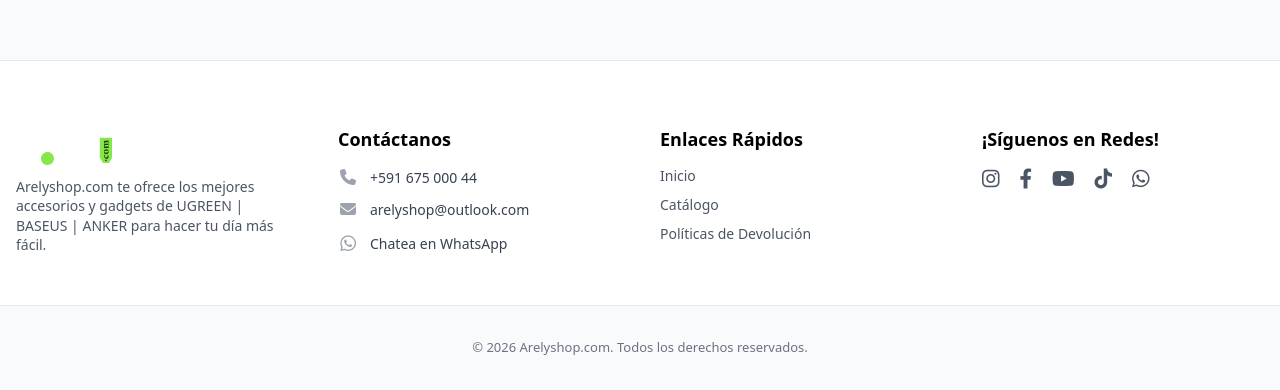
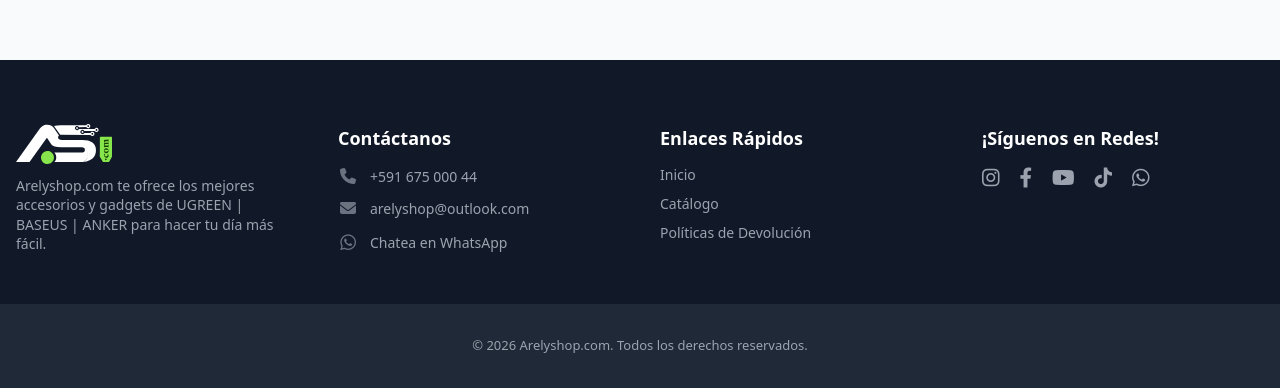
Before and after one commit to arelyshop/xtra, a website: page index.html in a window 1280 px wide. Shown: the part 1356-1746 px from the top of the page. Drawn offline with nearby package versions, Linux system fonts and the light colour scheme.

Commit message:
Update footer.html

```diff
--- a/footer.html
+++ b/footer.html
@@ -1,54 +1,55 @@
-<!-- 8. Footer Principal (Basado en footer.liquid y footer-group.json) -->
-<footer class="bg-white border-t border-gray-200 pt-16 mt-auto">
+<!-- 8. Footer Principal (Oscuro) -->
+<footer class="bg-[#111827] pt-16 mt-auto">
     <!-- Cambiamos a lg:grid-cols-4 para los 4 bloques -->
     <div class="max-w-7xl mx-auto px-4 grid grid-cols-1 md:grid-cols-2 lg:grid-cols-4 gap-10 pb-12">
 
         <!-- Bloque 1: Sobre Nosotros (Logo y Descripción) -->
         <div>
+            <!-- Nota: Si tu logo es oscuro y no se ve sobre este nuevo fondo, podrías necesitar un logo en versión blanca -->
             <img src="images/logo-movil.svg" alt="Arelyshop Logo" class="h-10 mb-3">
-            <p class="text-gray-600 text-[14px] leading-snug">
+            <p class="text-gray-400 text-[14px] leading-snug">
                 Arelyshop.com te ofrece los mejores accesorios y gadgets de UGREEN | BASEUS | ANKER para hacer tu día más fácil.
             </p>
         </div>
 
         <!-- Bloque 2: Contáctanos -->
         <div>
-            <h4 class="font-bold text-lg mb-3 text-black">Contáctanos</h4>
-            <ul class="space-y-2 text-[14px] text-gray-700">
-                <li><a href="tel:+59167500044" class="hover:text-black flex items-center gap-3"><i class="fa-solid fa-phone text-gray-400 text-base w-5 text-center"></i> +591 675 000 44</a></li>
-                <li><a href="mailto:arelyshop@outlook.com" class="hover:text-black flex items-center gap-3"><i class="fa-solid fa-envelope text-gray-400 text-base w-5 text-center"></i> arelyshop@outlook.com</a></li>
-                <li><a href="https://wa.me/59167500044" target="_blank" class="hover:text-black flex items-center gap-3"><i class="fa-brands fa-whatsapp text-gray-400 text-lg w-5 text-center"></i> Chatea en WhatsApp</a></li>
+            <h4 class="font-bold text-lg mb-3 text-white">Contáctanos</h4>
+            <ul class="space-y-2 text-[14px] text-gray-400">
+                <li><a href="tel:+59167500044" class="hover:text-white flex items-center gap-3 transition-colors"><i class="fa-solid fa-phone text-gray-500 text-base w-5 text-center"></i> +591 675 000 44</a></li>
+                <li><a href="mailto:arelyshop@outlook.com" class="hover:text-white flex items-center gap-3 transition-colors"><i class="fa-solid fa-envelope text-gray-500 text-base w-5 text-center"></i> arelyshop@outlook.com</a></li>
+                <li><a href="https://wa.me/59167500044" target="_blank" class="hover:text-white flex items-center gap-3 transition-colors"><i class="fa-brands fa-whatsapp text-gray-500 text-lg w-5 text-center"></i> Chatea en WhatsApp</a></li>
             </ul>
         </div>
 
         <!-- Bloque 3: Enlaces Rápidos -->
         <div>
-            <h4 class="font-bold text-lg mb-3 text-black">Enlaces Rápidos</h4>
-            <ul class="space-y-2 text-[14px] text-gray-600">
-                <li><a href="index.html" class="hover:text-black hover:underline transition-colors">Inicio</a></li>
-                <li><a href="colecciones.html" class="hover:text-black hover:underline transition-colors">Catálogo</a></li>
-                <li><a href="#" class="hover:text-black hover:underline transition-colors">Políticas de Devolución</a></li>
+            <h4 class="font-bold text-lg mb-3 text-white">Enlaces Rápidos</h4>
+            <ul class="space-y-2 text-[14px] text-gray-400">
+                <li><a href="index.html" class="hover:text-white hover:underline transition-colors">Inicio</a></li>
+                <li><a href="colecciones.html" class="hover:text-white hover:underline transition-colors">Catálogo</a></li>
+                <li><a href="#" class="hover:text-white hover:underline transition-colors">Políticas de Devolución</a></li>
             </ul>
         </div>
 
         <!-- Bloque 4: Socials -->
         <div>
-            <h4 class="font-bold text-lg mb-3 text-black">¡Síguenos en Redes!</h4>
+            <h4 class="font-bold text-lg mb-3 text-white">¡Síguenos en Redes!</h4>
 
-            <!-- Redes Sociales usando FontAwesome (que ya tienes instalado) -->
-            <ul class="flex space-x-5 mb-8 text-gray-600">
-                <li><a href="https://instagram.com/arelyshopbo" target="_blank" class="hover:text-black text-xl transition-colors block"><i class="fa-brands fa-instagram"></i></a></li>
-                <li><a href="https://www.facebook.com/arelyshopbo" target="_blank" class="hover:text-black text-xl transition-colors block"><i class="fa-brands fa-facebook-f"></i></a></li>
-                <li><a href="https://youtube.com/@diegofloresfilmmaker1168?si=ezBrvwsZyq8vD4fY" target="_blank" class="hover:text-black text-xl transition-colors block"><i class="fa-brands fa-youtube"></i></a></li>
-                <li><a href="https://www.tiktok.com/@arelyshopbo" target="_blank" class="hover:text-black text-xl transition-colors block"><i class="fa-brands fa-tiktok"></i></a></li>
-                <li><a href="https://wa.me/59167500044" target="_blank" class="hover:text-black text-xl transition-colors block"><i class="fa-brands fa-whatsapp"></i></a></li>
+            <!-- Redes Sociales usando FontAwesome -->
+            <ul class="flex space-x-5 mb-8 text-gray-400">
+                <li><a href="https://instagram.com/arelyshopbo" target="_blank" class="hover:text-white text-xl transition-colors block"><i class="fa-brands fa-instagram"></i></a></li>
+                <li><a href="https://www.facebook.com/arelyshopbo" target="_blank" class="hover:text-white text-xl transition-colors block"><i class="fa-brands fa-facebook-f"></i></a></li>
+                <li><a href="https://youtube.com/@diegofloresfilmmaker1168?si=ezBrvwsZyq8vD4fY" target="_blank" class="hover:text-white text-xl transition-colors block"><i class="fa-brands fa-youtube"></i></a></li>
+                <li><a href="https://www.tiktok.com/@arelyshopbo" target="_blank" class="hover:text-white text-xl transition-colors block"><i class="fa-brands fa-tiktok"></i></a></li>
+                <li><a href="https://wa.me/59167500044" target="_blank" class="hover:text-white text-xl transition-colors block"><i class="fa-brands fa-whatsapp"></i></a></li>
             </ul>
         </div>
     </div>
 
-    <!-- Bottom Bar (Bottom color scheme) -->
-    <div class="bg-gray-50 border-t border-gray-200 py-8">
-        <div class="max-w-7xl mx-auto px-4 flex flex-col md:flex-row justify-center items-center gap-6 text-[13px] text-gray-500">
+    <!-- Bottom Bar (Fondo #1f2937) -->
+    <div class="bg-[#1f2937] py-8">
+        <div class="max-w-7xl mx-auto px-4 flex flex-col md:flex-row justify-center items-center gap-6 text-[13px] text-gray-400">
 
             <!-- Copyright (Año dinámico con fallback a 2026) -->
             <p class="text-center">&copy; <span id="current-year">2026</span> Arelyshop.com. Todos los derechos reservados.</p>
```
